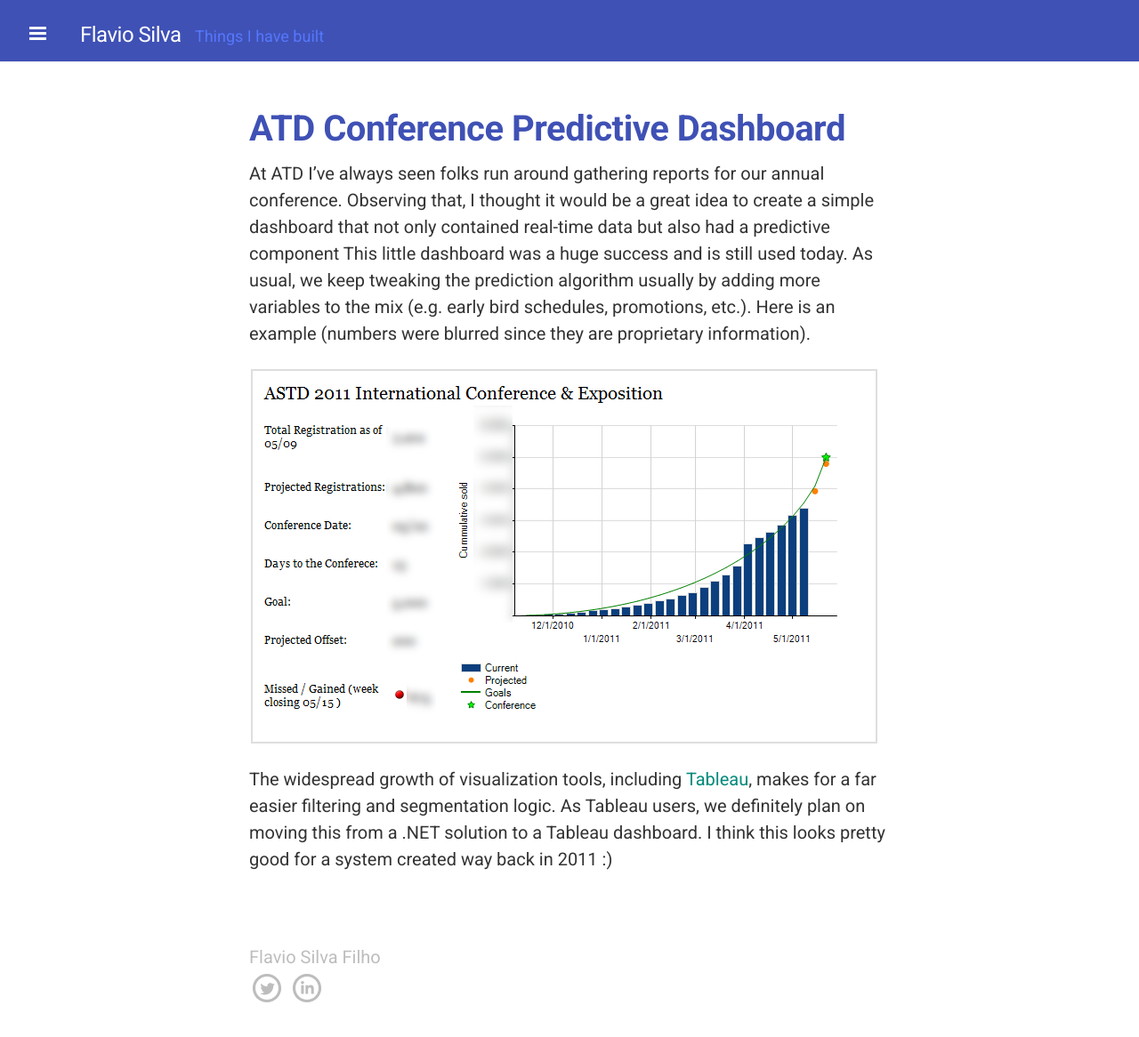
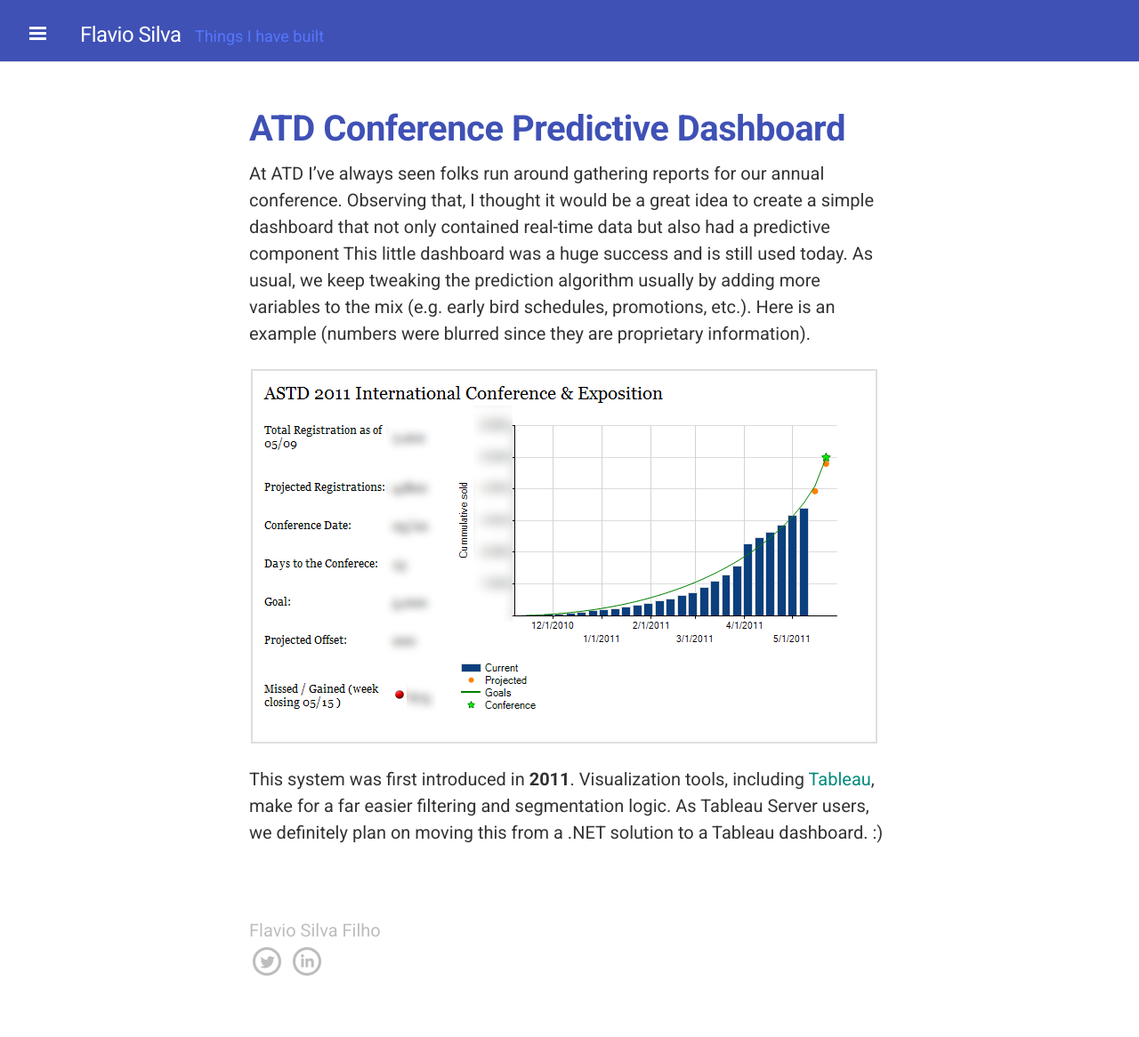
Before and after one commit to flaviotsf/flaviotsf.github.io, a Jekyll site: the page built from _posts/2011-01-01-ICE-Predictive-Dashboard.md, in a window 1280 px wide and 1219 px high. Shown: the top 1166 px of the window at 89% size. Built offline with Jekyll 4.4.1, drawn with Linux system fonts in a browser that asks for light colours; nearby versions of some CDN libraries; Markdown is read by kramdown in place of the engine named in the settings.

Commit message:
Update 2011-01-01-ICE-Predictive-Dashboard.md

```diff
--- a/_posts/2011-01-01-ICE-Predictive-Dashboard.md
+++ b/_posts/2011-01-01-ICE-Predictive-Dashboard.md
@@ -9,4 +9,4 @@ Here is an example (numbers were blurred since they are proprietary information)
 
 ![Conference Predictive Dashboard](/public/predictive-nocomments.png)
 
-The widespread growth of visualization tools, including [Tableau](http://www.tableau.com), makes for a far easier filtering and segmentation logic. As Tableau users, we definitely plan on moving this from a .NET solution to a Tableau dashboard. I think this looks pretty good for a system created way back in 2011 :)
+This system was first introduced in **2011**. Visualization tools, including [Tableau](http://www.tableau.com), make for a far easier filtering and segmentation logic. As Tableau Server users, we definitely plan on moving this from a .NET solution to a Tableau dashboard. :)
```
